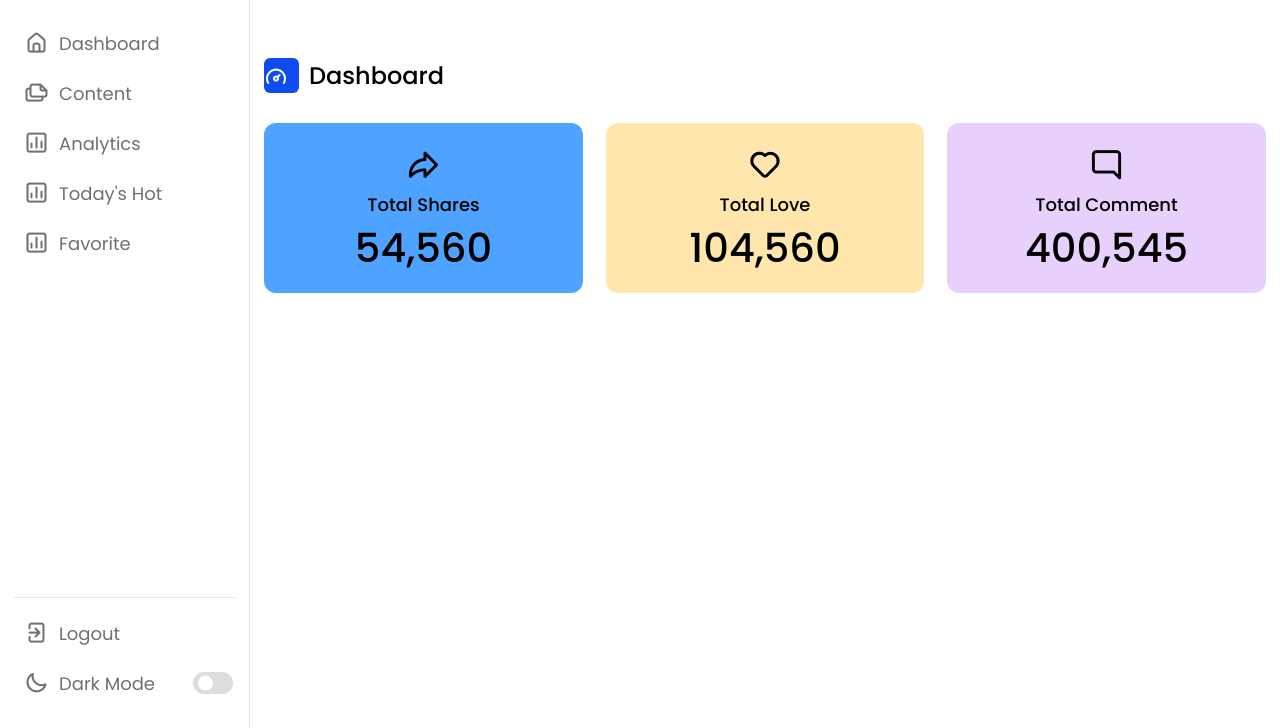
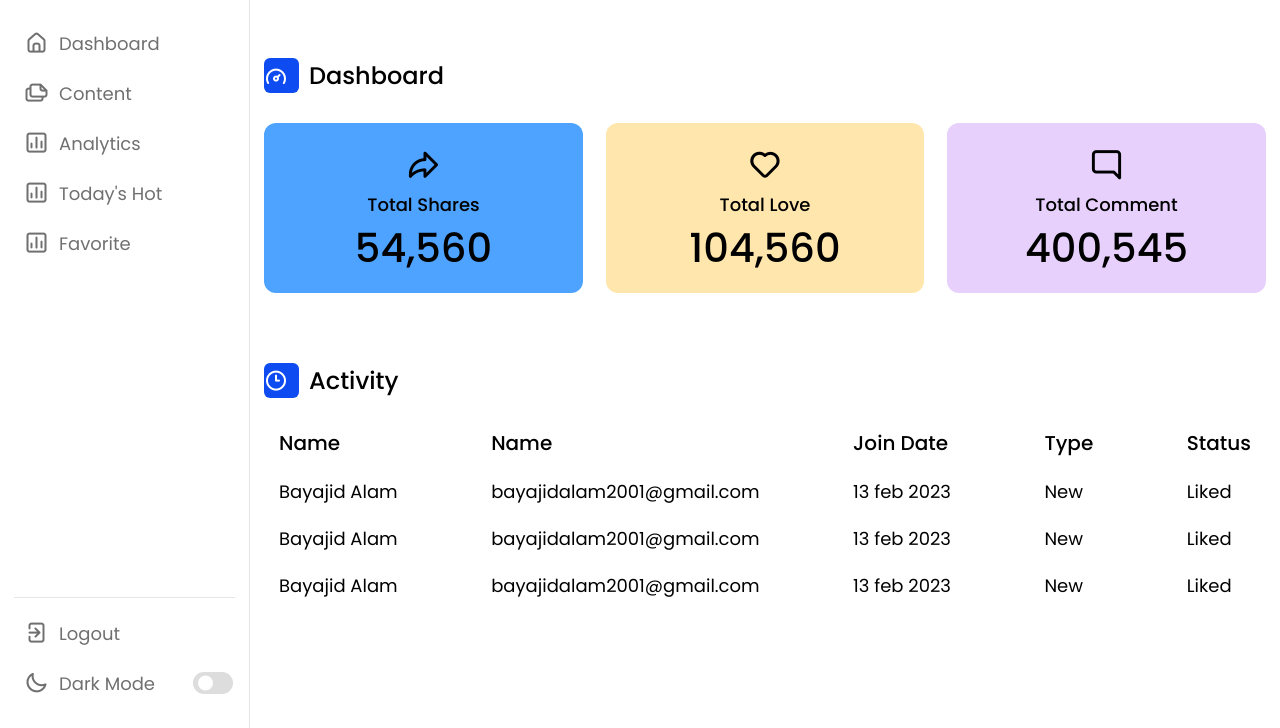
Before and after one commit to BayajidAlam/Responsive-admin-panel, a plain HTML site: page index.html in a window 1280 px wide. Shown: the part 72-800 px from the top of the page. Drawn offline with nearby package versions, Linux system fonts and the light colour scheme.

Commit message:
admin panel done

```diff
--- a/index.html
+++ b/index.html
@@ -120,6 +120,47 @@
           </div>
         </div>
       </div>
+
+      <!-- activity  -->
+
+      <div class="activity">
+        <div class="title">
+          <i class="uil uil-clock-three"></i>
+          <span class="text">Activity</span>
+        </div>
+        <div class="activity-data">
+            <div class="data name">
+              <span class="data-title">Name</span>
+              <span class="data-list">Bayajid Alam</span>
+              <span class="data-list">Bayajid Alam</span>
+              <span class="data-list">Bayajid Alam</span>
+            </div>
+            <div class="data email">
+              <span class="data-title">Name</span>
+              <span class="data-list">bayajidalam2001@gmail.com</span>
+              <span class="data-list">bayajidalam2001@gmail.com</span>
+              <span class="data-list">bayajidalam2001@gmail.com</span>
+            </div>
+            <div class="data joined">
+              <span class="data-title">Join Date</span>
+              <span class="data-list">13 feb 2023</span>
+              <span class="data-list">13 feb 2023</span>
+              <span class="data-list">13 feb 2023</span>
+            </div>
+            <div class="data joined">
+              <span class="data-title">Type</span>
+              <span class="data-list">New</span>
+              <span class="data-list">New</span>
+              <span class="data-list">New</span>
+            </div>
+            <div class="data joined">
+              <span class="data-title">Status</span>
+              <span class="data-list">Liked</span>
+              <span class="data-list">Liked</span>
+              <span class="data-list">Liked</span>
+            </div>
+        </div>
+      </div>
     </div>
   </section>
 
--- a/styles/style.css
+++ b/styles/style.css
@@ -361,3 +361,34 @@ nav.close ~ .dashboard .top{
 .boxes .box.box3{
   background-color: var(--box3-color);
 }
+
+.dash-content .activity .activity-data{
+  display: flex;
+  justify-content: space-between;
+  align-items: center;
+  width: 100%;
+}
+
+.activity .activity-data{
+  display: flex;
+}
+
+.activity-data .data{
+  display: flex;
+  flex-direction: column;
+  margin: 0 15px;
+}
+
+.activity-data .data-title{
+  font-size: 20px;
+  font-weight: 500;
+  color: var(--text-color);
+}
+
+.activity-data .data .data-list{
+  font-size: 18px;
+  font-weight: 400;
+  margin-top: 20px;
+  white-space: nowrap;
+  color: var(--text-color);
+}
```
